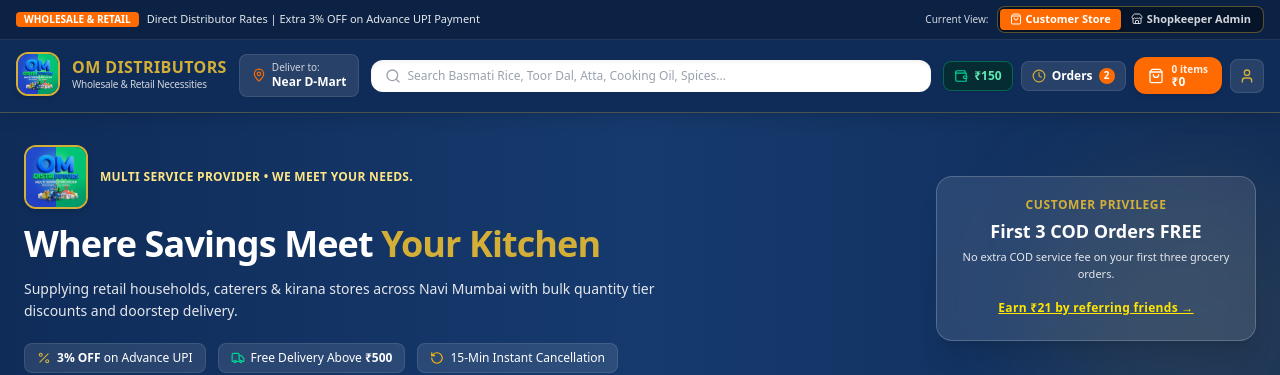
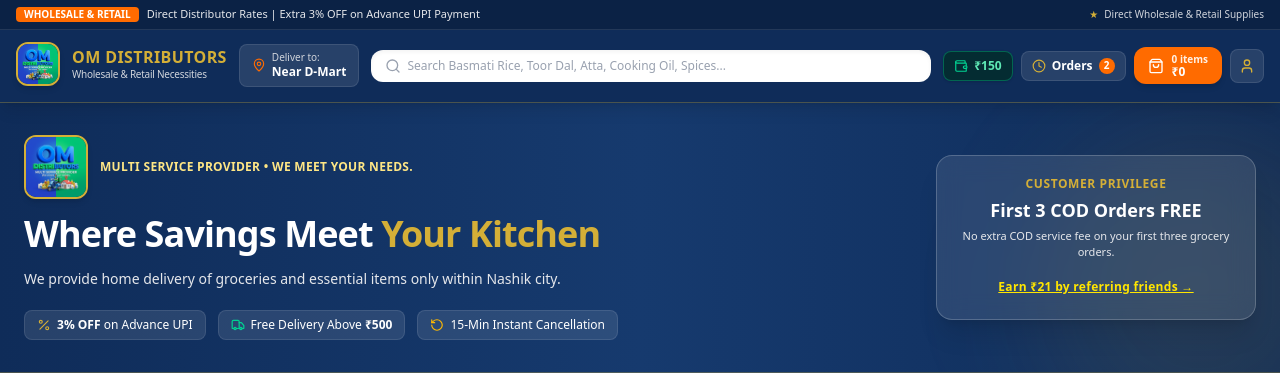
Before and after one commit to a2zbillpay-sketch/Om-15.9.26, a React (Vite) app: page / in a window 1280 px wide. Shown: the top 375 px of the page. Built offline with nearby package versions, Linux system fonts and the light colour scheme.

Commit message:
refactor: move role switcher to admin dashboard
Removed the role switcher from the global navbar to clean up the UI and relocated it to the admin dashboard for a more focused workflow. Also updated the store description to reflect service availability in Nashik.

```diff
--- a/src/components/AdminDashboard.tsx
+++ b/src/components/AdminDashboard.tsx
@@ -21,9 +21,10 @@
   Info,
   Sparkles,
   Check,
+  ShoppingBag,
 } from 'lucide-react';
 import { useApp } from '../context/AppContext';
-import { OrderStatus, PaymentMethod, Product, ProductVariant, TieredPrice, UnitType } from '../types';
+import { OrderStatus, PaymentMethod, Product, ProductVariant, TieredPrice, UnitType, Role } from '../types';
 import { AdminSettingsControl } from './AdminSettingsControl';
 import { LogoUploadModal } from './LogoUploadModal';
 import { EditProductModal } from './EditProductModal';
@@ -83,6 +84,7 @@
     updateProduct,
     deleteProduct,
     settings,
+    setActiveRole,
   } = useApp();
 
   const [activeTab, setActiveTab] = useState<'ORDERS' | 'INVENTORY' | 'SETTINGS'>('ORDERS');
@@ -383,6 +385,15 @@
 
           {/* Tab Selector & Logo Quick Action */}
           <div className="flex flex-wrap items-center gap-2">
+            <button
+              onClick={() => setActiveRole(Role.CUSTOMER)}
+              className="px-3 py-1.5 rounded-xl flex items-center gap-1.5 transition bg-white/10 hover:bg-white/20 text-white border border-white/20 text-xs font-bold shadow-sm"
+              title="Return to customer store view"
+            >
+              <ShoppingBag size={13} className="text-[#FF6B00]" />
+              <span>Back to Store</span>
+            </button>
+
             <button
               onClick={() => setIsLogoModalOpen(true)}
               className="px-3 py-1.5 rounded-xl flex items-center gap-1.5 transition bg-[#D4AF37]/20 hover:bg-[#D4AF37]/30 text-[#D4AF37] border border-[#D4AF37]/40 text-xs font-black shadow-sm"
--- a/src/components/CustomerStore.tsx
+++ b/src/components/CustomerStore.tsx
@@ -59,7 +59,7 @@
               Where Savings Meet <span className="text-[#D4AF37]">Your Kitchen</span>
             </h1>
             <p className="text-xs sm:text-sm text-gray-200 leading-relaxed font-medium">
-              Supplying retail households, caterers & kirana stores across Navi Mumbai with bulk quantity tier discounts and doorstep delivery.
+              We provide home delivery of groceries and essential items only within Nashik city.
             </p>
 
             {/* Value Highlights */}
--- a/src/components/Navbar.tsx
+++ b/src/components/Navbar.tsx
@@ -1,7 +1,6 @@
 import React, { useState } from 'react';
 import {
   ShoppingBag,
-  Store,
   MapPin,
   Wallet,
   Clock,
@@ -36,12 +35,12 @@
   const {
     currentUser,
     activeRole,
-    setActiveRole,
     cart,
     checkoutBreakdown,
     settings,
     orders,
     setIsAuthModalOpen,
+    isAuthModalOpen,
   } = useApp();
 
   const [isLogoModalOpen, setIsLogoModalOpen] = useState(false);
@@ -71,38 +70,9 @@
           </span>
         </div>
 
-        {/* Portal Role Switcher */}
-        <div className="flex items-center gap-2 shrink-0">
-          <span className="text-gray-300 text-[10px] hidden md:inline">Current View:</span>
-          <div className="inline-flex bg-black/40 p-0.5 rounded-lg border border-[#D4AF37]/40">
-            <button
-              id="switch-to-customer-mode-btn"
-              onClick={() => setActiveRole(Role.CUSTOMER)}
-              className={`px-2.5 py-0.5 rounded text-[11px] font-bold flex items-center gap-1 transition ${
-                activeRole === Role.CUSTOMER
-                  ? 'bg-[#FF6B00] text-white shadow-sm'
-                  : 'text-gray-300 hover:text-white'
-              }`}
-            >
-              <ShoppingBag size={12} />
-              <span>Customer Store</span>
-            </button>
-
-            <button
-              id="switch-to-shopkeeper-mode-btn"
-              onClick={() => setActiveRole(Role.SHOPKEEPER)}
-              className={`px-2.5 py-0.5 rounded text-[11px] font-bold flex items-center gap-1 transition ${
-                activeRole === Role.SHOPKEEPER ||
-                activeRole === Role.SECONDARY_ADMIN ||
-                activeRole === Role.ACCOUNTS
-                  ? 'bg-[#D4AF37] text-[#0F2C59] shadow-sm'
-                  : 'text-gray-300 hover:text-white'
-              }`}
-            >
-              <Store size={12} />
-              <span>Shopkeeper Admin</span>
-            </button>
-          </div>
+        <div className="text-[10px] text-gray-300 font-medium hidden md:flex items-center gap-1.5 shrink-0">
+          <span className="text-[#D4AF37]">★</span>
+          <span>Direct Wholesale & Retail Supplies</span>
         </div>
       </div>
 
@@ -149,7 +119,8 @@
           </button>
         )}
 
-        {/* Search Bar */}
+        {/* Search Bar - Displayed on customer store, removed from login/admin portal */}
+        {activeRole === Role.CUSTOMER && !isAuthModalOpen && (
           <div className="flex-1 max-w-xl relative">
             <Search size={16} className="absolute left-3.5 top-1/2 -translate-y-1/2 text-gray-400" />
             <input
@@ -169,6 +140,7 @@
               </button>
             )}
           </div>
+        )}
 
         {/* Right Actions */}
         <div className="flex items-center gap-2 shrink-0">
```
Lines whose indentation alone changed are shown as unchanged.
